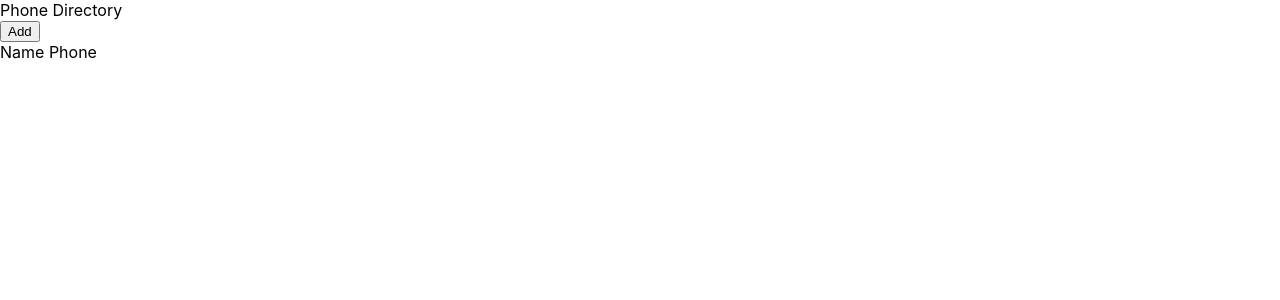
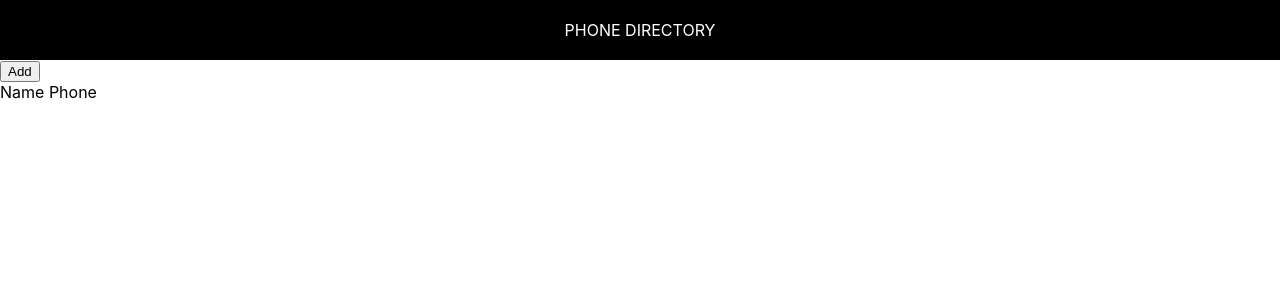
Before and after one commit to RupeshUnicorn/phone-directory, a React (Create React App) app: page / in a window 1280 px wide. Shown: the top 300 px of the page. Built offline with nearby package versions, Linux system fonts and the light colour scheme.

Commit message:
Styled ‘Header’ (Inline Styling)

```diff
--- a/src/Header.js
+++ b/src/Header.js
@@ -1,8 +1,15 @@
 import React from 'react';
 
 var Header = function() {
+	const headerStyle = {
+			textAlign: 'center',
+			padding: 20,
+			background: '#000',
+			color: '#fff',
+			textTransform: 'uppercase'
+		};
 	return (
-		<div>
+		<div style={headerStyle}>
 			Phone Directory
 	    </div>
 	);
```
